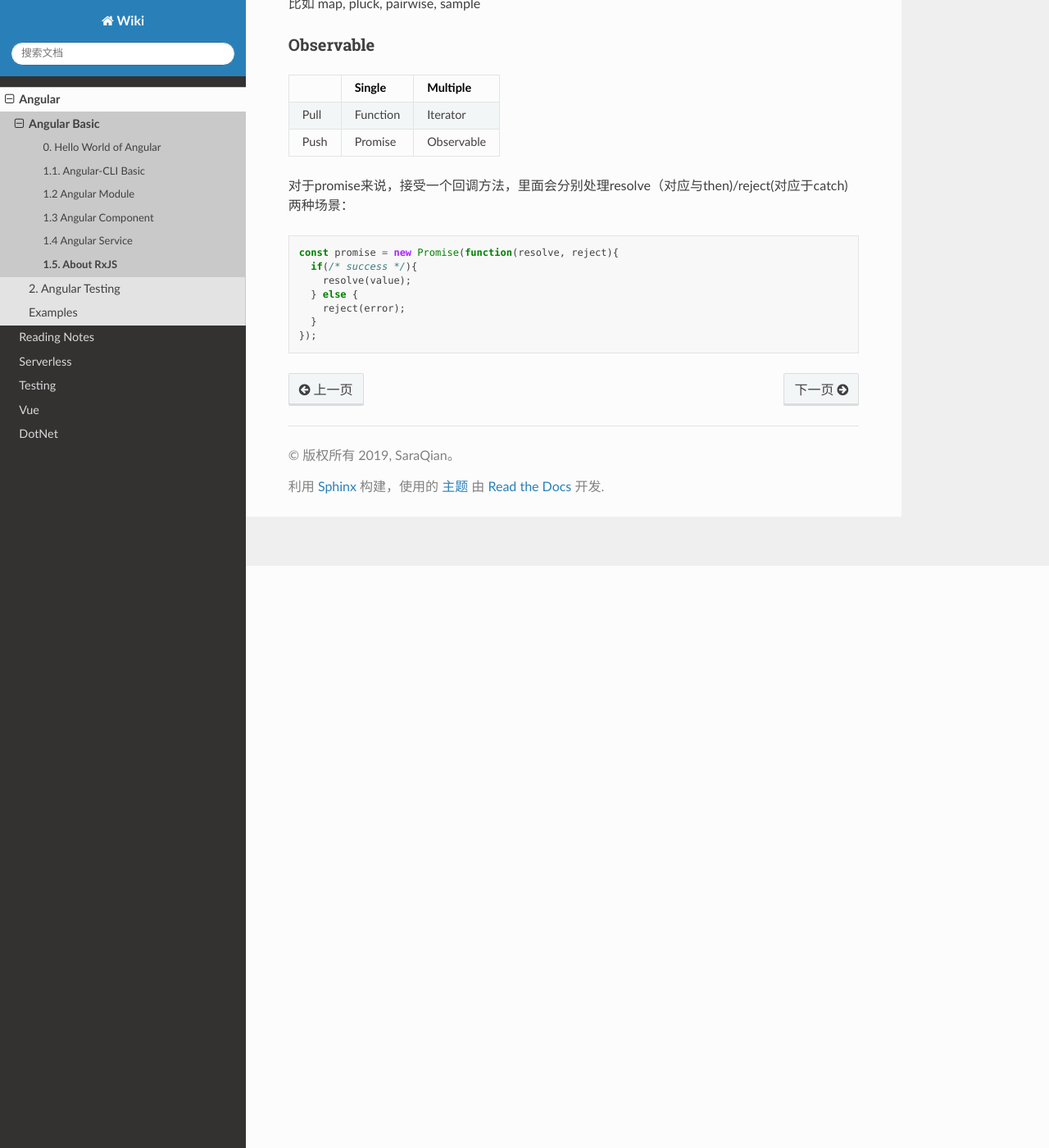
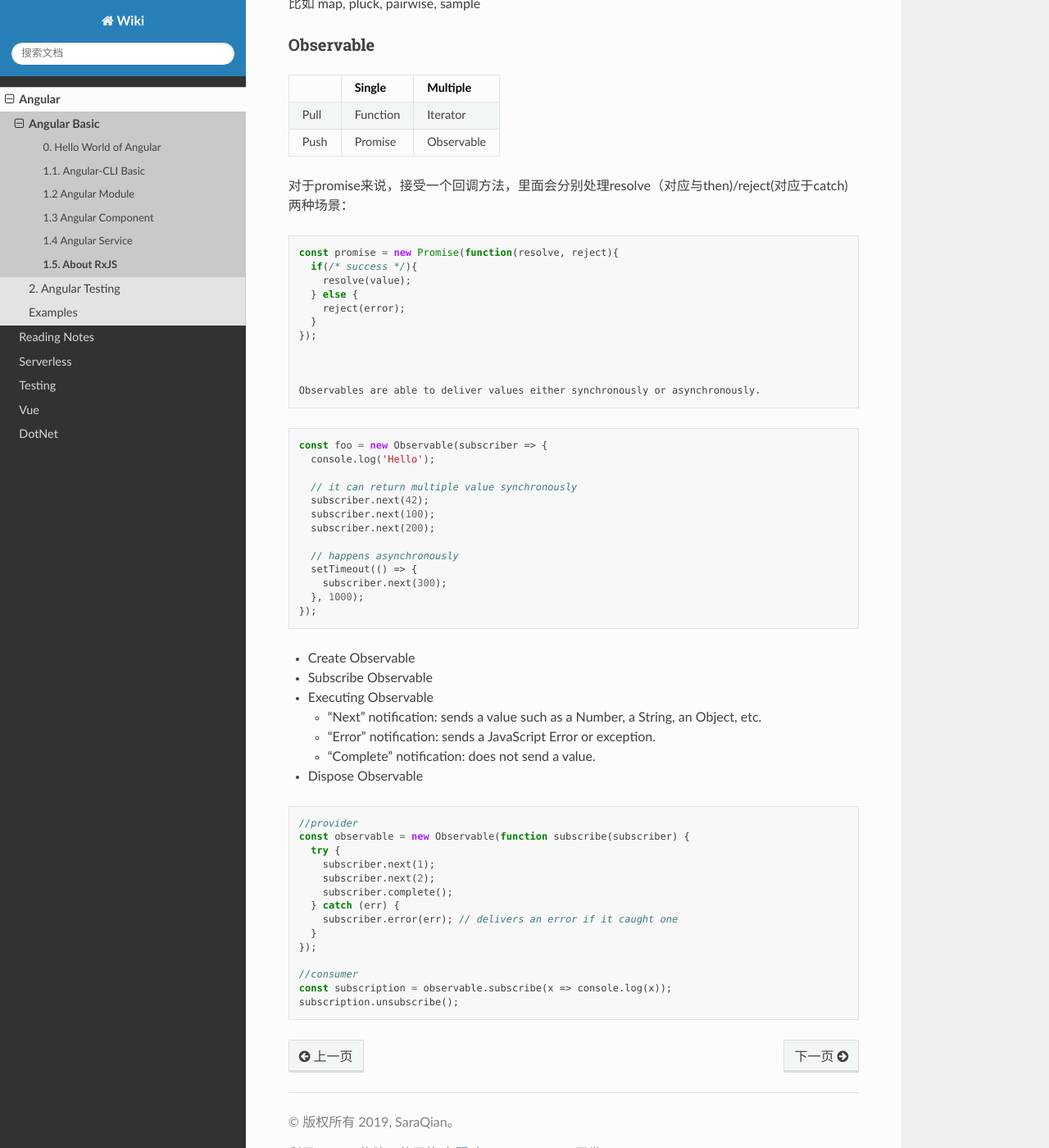
Before and after one commit to abigail830/Sphinx_wiki, a Sphinx documentation site: the page built from source/Angular/1_AngularBasic/1_5_Rxjs.rst, in a window 1280 px wide and 1400 px high, scrolled down 710 px. Shown: the whole window at 82% size. Built offline with Sphinx 7.4.7 and the Read the Docs theme 2.0.0, drawn with Linux system fonts in a browser that asks for light colours.

Commit message:
Update 1_5_Rxjs.rst

```diff
--- a/source/Angular/1_AngularBasic/1_5_Rxjs.rst
+++ b/source/Angular/1_AngularBasic/1_5_Rxjs.rst
@@ -57,6 +57,52 @@ Observable
 
 
 
+  Observables are able to deliver values either synchronously or asynchronously.
+
+
+.. code-block:: javascript
+
+  const foo = new Observable(subscriber => {
+    console.log('Hello');
+
+    // it can return multiple value synchronously
+    subscriber.next(42);
+    subscriber.next(100);
+    subscriber.next(200);
+
+    // happens asynchronously
+    setTimeout(() => {
+      subscriber.next(300);
+    }, 1000);
+  });
+
+* Create Observable
+* Subscribe Observable
+* Executing Observable
+
+  * "Next" notification: sends a value such as a Number, a String, an Object, etc.
+  * "Error" notification: sends a JavaScript Error or exception.
+  * "Complete" notification: does not send a value.
+
+* Dispose Observable
+
+.. code-block:: javascript
+
+  //provider
+  const observable = new Observable(function subscribe(subscriber) {
+    try {
+      subscriber.next(1);
+      subscriber.next(2);
+      subscriber.complete();
+    } catch (err) {
+      subscriber.error(err); // delivers an error if it caught one
+    }
+  });
+
+  //consumer
+  const subscription = observable.subscribe(x => console.log(x));
+  subscription.unsubscribe();
+
 
 
 .. index:: RxJS, Angular
```
